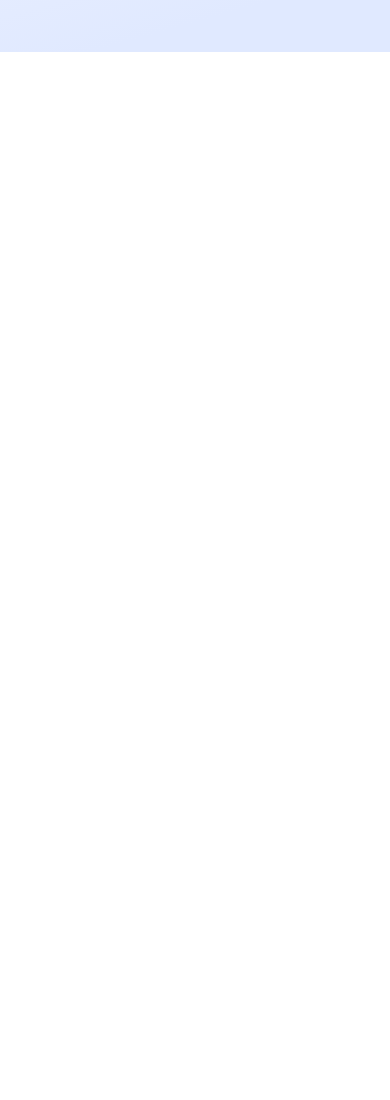
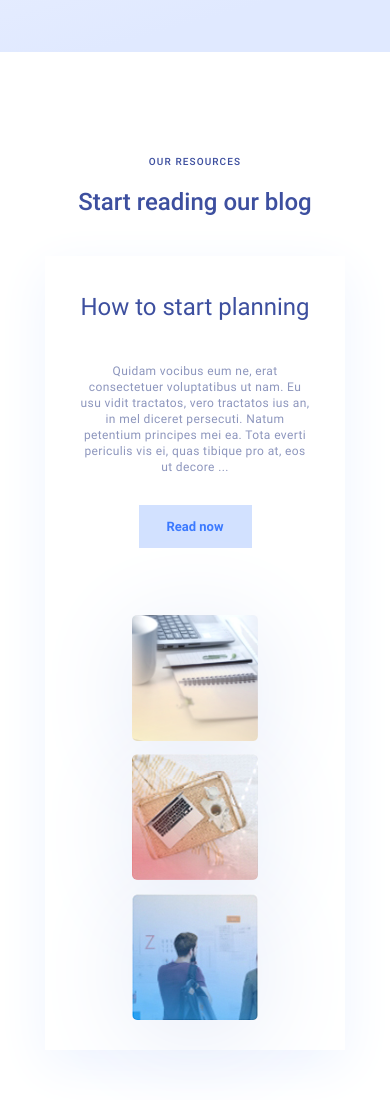
Before and after one commit to Screamo95/project_pixso, a plain HTML site: page index.html in a window 390 px wide. Shown: the part 1936-3036 px from the top of the page. Before the commit the page ends 2092 px from the top, so only its background shows below. Drawn offline with Linux system fonts and the light colour scheme.

Commit message:
add resources

```diff
--- a/index.html
+++ b/index.html
@@ -68,5 +68,35 @@
 
   </section>
 
+  <!-- Resources -->
+  <section class="resources">
+    <div class="resources__container">
+
+      <h2 class="resources-title">Our resources</h2>
+      <h4 class="resources-subtitle">Start reading our blog</h4>
+
+      <div class="resources__box">
+
+        <div class="resources__picture">
+          <img src="img/resources-img-1.jpeg" class="resources__picture_big">
+          <div class="resources__inner">
+            <img src="img/resources-img-2.jpeg" class="resources__picture_small">
+            <img src="img/resources-img-3.jpeg" class="resources__picture_small">
+          </div>
+        </div>
+
+        <div class="resources__content">
+          <h4 class="resources__content-name">How to start planning</h4>
+          <p class="resources__content-txt">Quidam vocibus eum ne, erat consectetuer voluptatibus ut nam. Eu usu vidit tractatos, vero tractatos ius an, in mel diceret persecuti. Natum petentium principes mei ea. Tota everti periculis vis ei, quas tibique pro at, eos ut decore ...</p>
+          <button class="resources__content-btn">Read now</button>
+        </div>
+
+      </div>
+    </div>
+
+
+
+  </section>
+
 </body>
 </html>
--- a/styles/main.css
+++ b/styles/main.css
@@ -216,3 +216,125 @@
     text-align: center;
   }
 }
+
+/* Resources */
+.resources {
+  padding-bottom: 213px;
+}
+.resources__container {
+  max-width: 958px;
+  margin: 0 auto;
+}
+.resources-title {
+  color: rgb(61, 79, 159);
+  font-family: var(--medium);
+  font-size: 10px;
+  line-height: 12px;
+  letter-spacing: 1.1px;
+  text-transform: uppercase;
+  margin-bottom: 20px;
+  text-align: center;
+}
+.resources-subtitle {
+  color: rgb(61, 79, 159);
+  font-family: var(--medium);
+  font-size: 24px;
+  line-height: 28px;
+  text-align: center;
+  margin-bottom: 94px;
+}
+.resources__box {
+  box-shadow: 0px 15px 50px 0px rgb(239, 244, 255);
+  display: flex;
+  gap: 67px;
+  padding: 63px 35px 64px 35px;
+}
+.resources__picture {
+  display: flex;
+  gap: 13px;
+  justify-content: center;
+}
+.resources__picture_big {
+  border-radius: 5px;
+  box-shadow: 0px 15px 100px 0px rgb(229, 235, 248);
+}
+.resources__inner {
+  display: flex;
+  flex-direction: column;
+  gap: 14px;
+}
+.resources__picture_small {
+  border-radius: 5px;
+  box-shadow: 0px 15px 100px 0px rgb(229, 235, 248);
+}
+.resources__content {
+}
+.resources__content-name {
+  color: rgb(61, 79, 159);
+  font-family: var(--regular);
+  font-size: 36px;
+  line-height: 42px;
+  margin-bottom: 35px;
+}
+.resources__content-txt {
+  color: rgb(141, 150, 189);
+  font-family: var(--regular);
+  font-size: 14px;
+  line-height: 16px;
+  letter-spacing: 0.4px;
+  margin-bottom: 82px;
+  max-width: 408px;
+}
+.resources__content-btn {
+  background: rgb(210, 225, 255);
+  color: rgb(58, 121, 255);
+  font-family: var(--bold);
+  font-size: 13px;
+  line-height: 15px;
+  text-align: center;
+  border: none;
+  width: 113px;
+  height: 43px;
+  cursor: pointer;
+}
+
+@media screen and (max-width: 1000px) {
+  .resources__box {
+    flex-direction: column-reverse;
+    align-items: center;
+  }
+  .resources__container {
+    max-width: 450px;
+  }
+  .resources__content {
+    text-align: center;
+  }
+}
+@media screen and (max-width: 500px) {
+  .resources-subtitle {
+    margin-bottom: 40px;
+  }
+  .resources__container {
+    max-width: 300px;
+  }
+  .resources__content-name {
+    font-size: 24px;
+  }
+  .resources__box {
+    padding: 30px 35px 30px 35px;
+  }
+  .resources__content-txt {
+    font-size: 12px;
+    margin-bottom: 30px;
+  }
+  .resources__picture_big {
+    width: 126px;
+    height: 126px;
+  }
+  .resources__picture {
+    flex-direction: column;
+  }
+  .resources {
+    padding-bottom: 50px;
+  }
+}
```
Also changed, not shown: img/resources-img-1.jpeg (added), img/resources-img-2.jpeg (added), img/resources-img-3.jpeg (added).
